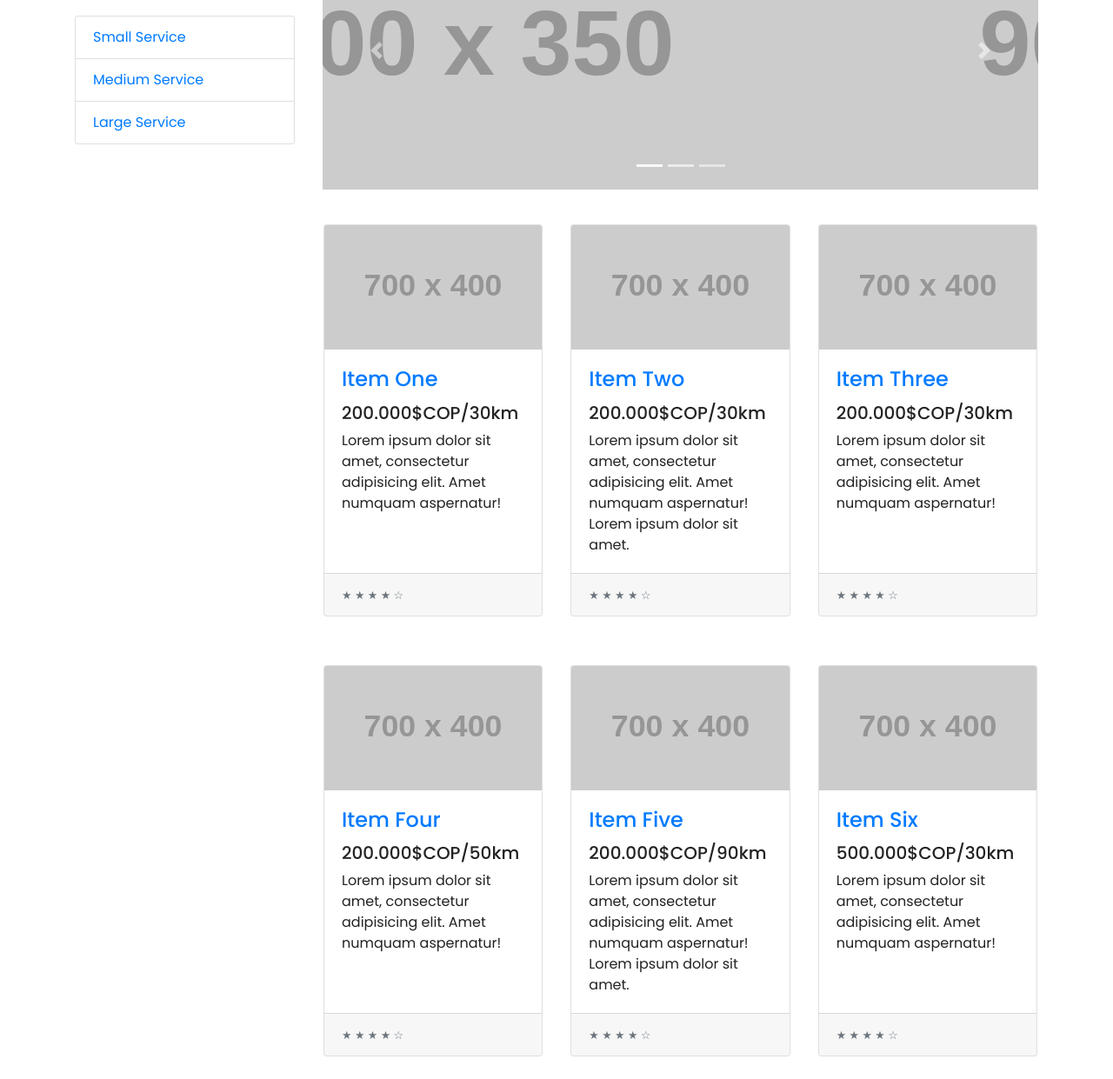
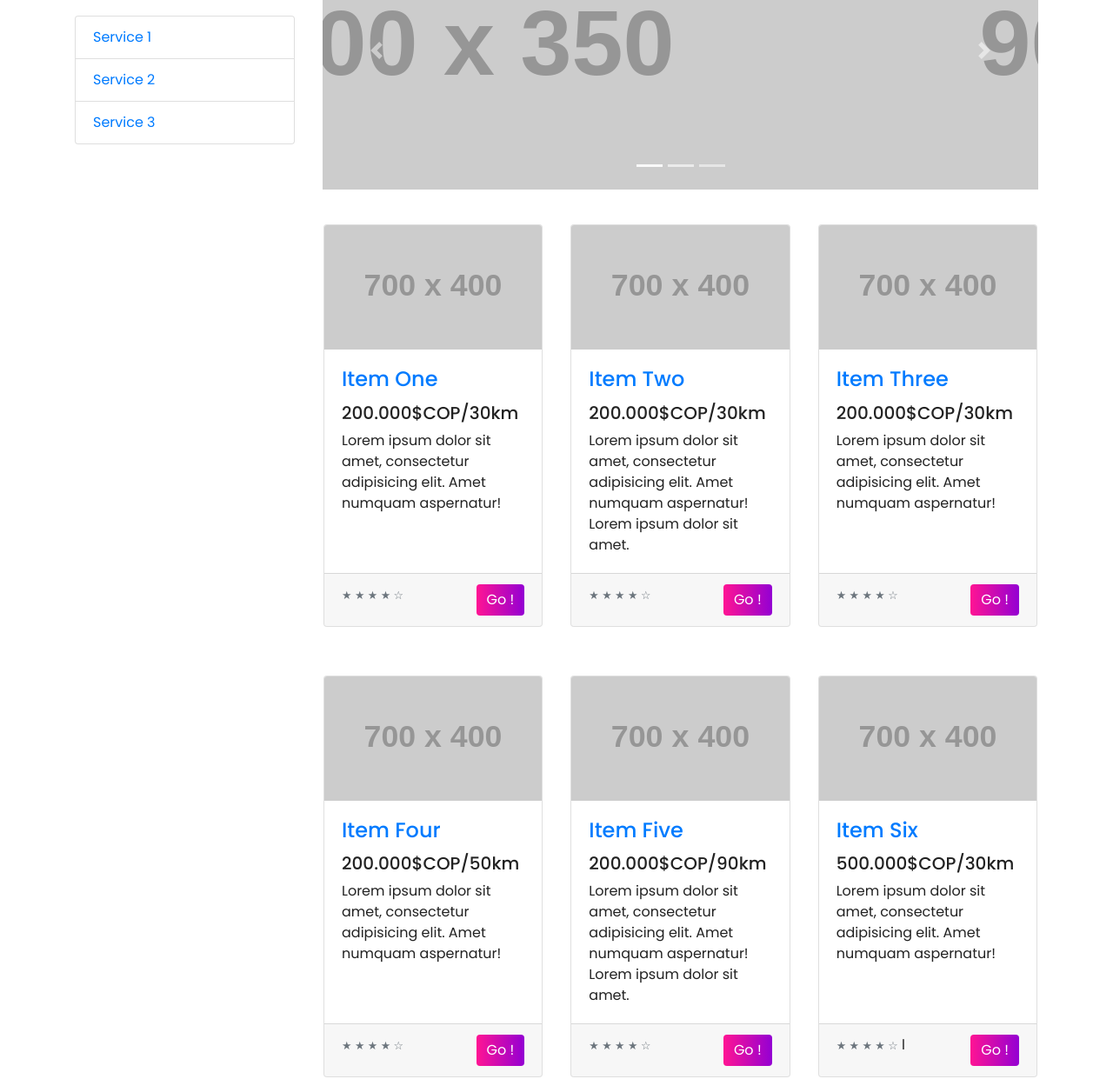
Before and after one commit to N0Reload/NC, a plain HTML site: page html/urban2.html in a window 1280 px wide. Shown: the part 207-1448 px from the top of the page at 87% size. Drawn offline with nearby package versions, Linux system fonts and the light colour scheme; placeholder pictures from the web are drawn by us.

Commit message:
add button go urban service

```diff
--- a/html/urban2.html
+++ b/html/urban2.html
@@ -56,9 +56,9 @@
       <div class="col-lg-3">
         <h1 class="my-4">Urban Service</h1>
         <div class="list-group">
-          <a href="#" class="list-group-item">Small Service</a>
-          <a href="#" class="list-group-item">Medium Service</a>
-          <a href="#" class="list-group-item">Large Service</a>
+          <a href="#" class="list-group-item">Service 1</a>
+          <a href="#" class="list-group-item">Service 2</a>
+          <a href="#" class="list-group-item">Service 3</a>
         </div>
       </div>
 
@@ -104,6 +104,7 @@
               </div>
               <div class="card-footer">
                 <small class="text-muted">&#9733; &#9733; &#9733; &#9733; &#9734;</small>
+                <a href="urban2.html" class="btn btn-primary float-right">Go !</a>
               </div>
             </div>
           </div>
@@ -120,6 +121,7 @@
               </div>
               <div class="card-footer">
                 <small class="text-muted">&#9733; &#9733; &#9733; &#9733; &#9734;</small>
+                <a href="urban2.html" class="btn btn-primary float-right">Go !</a>
               </div>
             </div>
           </div>
@@ -136,6 +138,7 @@
               </div>
               <div class="card-footer">
                 <small class="text-muted">&#9733; &#9733; &#9733; &#9733; &#9734;</small>
+                <a href="urban2.html" class="btn btn-primary float-right">Go !</a>
               </div>
             </div>
           </div>
@@ -152,6 +155,7 @@
               </div>
               <div class="card-footer">
                 <small class="text-muted">&#9733; &#9733; &#9733; &#9733; &#9734;</small>
+                <a href="urban2.html" class="btn btn-primary float-right">Go !</a>
               </div>
             </div>
           </div>
@@ -168,6 +172,7 @@
               </div>
               <div class="card-footer">
                 <small class="text-muted">&#9733; &#9733; &#9733; &#9733; &#9734;</small>
+                <a href="urban2.html" class="btn btn-primary float-right">Go !</a>
               </div>
             </div>
           </div>
@@ -184,6 +189,7 @@
               </div>
               <div class="card-footer">
                 <small class="text-muted">&#9733; &#9733; &#9733; &#9733; &#9734;</small>
+                <a href="urban2.html" class="btn btn-primary float-right">Go !</a>l
               </div>
             </div>
           </div>
```
Also changed, not shown: css/registration.css (+10 -0 lines), html/homepage.html (+1 -1 lines), html/registration.html (+2 -0 lines).
